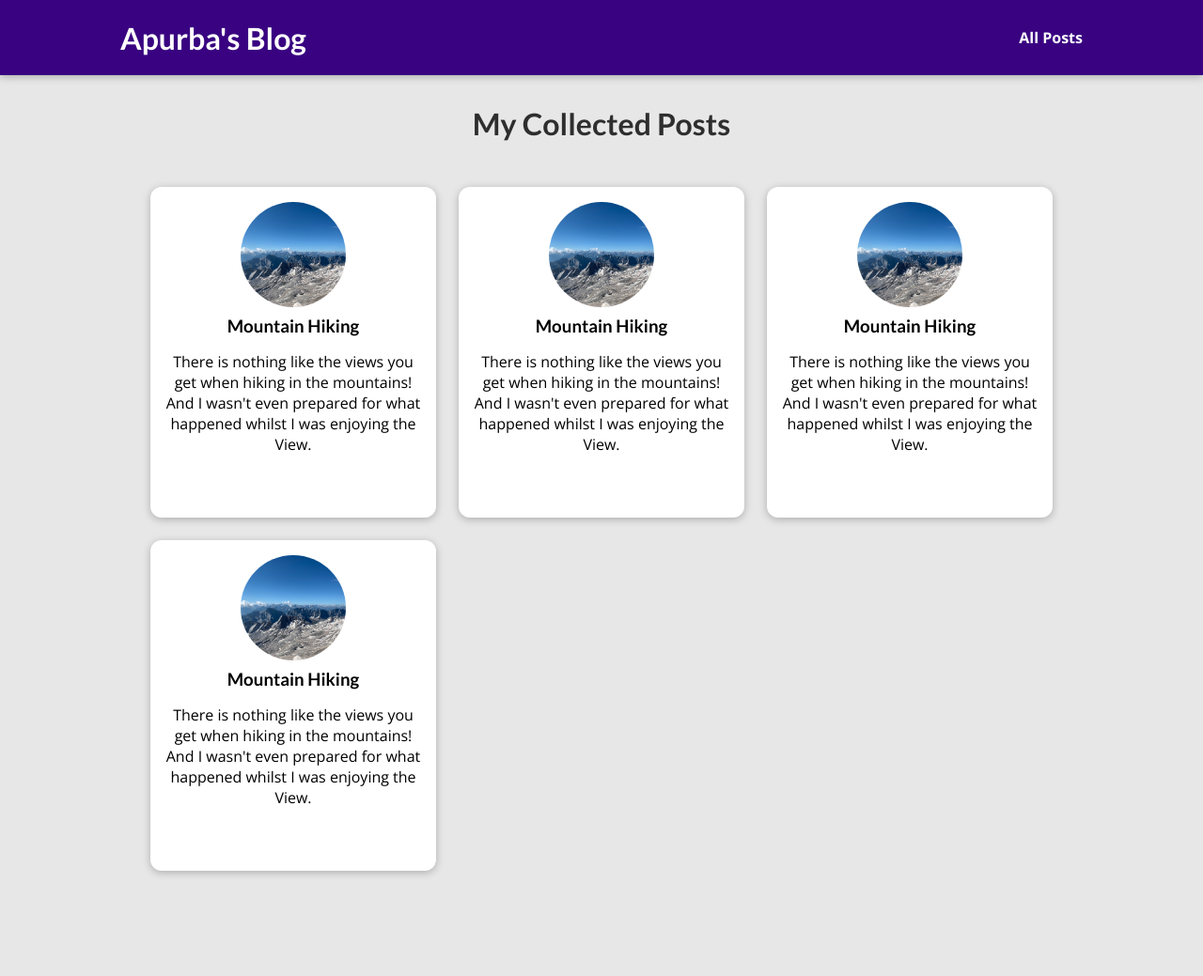
After one commit to thegreywalker/Django-Recreation, a Django app: template my_site/blog/templates/blog/all-posts.html in a window 1280 px wide. The commit adds this page. Shown: the whole page at 94% size. Run offline with Django 4.2, Linux system fonts and the light colour scheme; the template is opened without the code that fills it, so the values that code supplies are empty.

Commit message:
CSS Bug Still in index.html but added Some more pages like All Posts, Post Detail and added the respective CSS files for them which works perfectly ... All Changes are in Stable the URL's in the header works all perfectly and finally the Data is still hard coded but will make it dynamic in the Views file as a Dummy Data in the next Commit. @iamapurba2003

```diff
--- /dev/null
+++ b/my_site/blog/static/blog/all-posts.css
@@ -0,0 +1,43 @@
+body {
+  background-color: #e7e7e7;
+}
+
+#main-navigation {
+  background-color: #390281;
+  box-shadow: 0 2px 8px rgba(0, 0, 0, 0.25);
+}
+
+#all-posts {
+  margin: 7rem auto;
+  width: 90%;
+  max-width: 60rem;
+}
+
+#all-posts h2 {
+  text-align: center;
+  font-size: 2rem;
+  color: #2e2e2e;
+  margin: 3rem 0;
+}
+
+ul {
+  list-style: none;
+  margin: 0;
+  padding: 0;
+  display: grid;
+  grid-template-columns: repeat(auto-fill, minmax(17rem, 1fr));
+  gap: 1.5rem;
+}
+
+.post img {
+  width: 7rem;
+  height: 7rem;
+}
+
+.post a {
+  height: 22rem;
+  transform-origin: center;
+  box-shadow: 0 2px 8px rgba(0, 0, 0, 0.25);
+  border-radius: 12px;
+  background-color: white;
+}
--- /dev/null
+++ b/my_site/blog/static/blog/post.css
@@ -0,0 +1,43 @@
+.post {
+  display: flex;
+  flex-direction: column;
+  align-items: center;
+  text-align: center;
+}
+
+.post a {
+  text-decoration: none;
+  color: black;
+  transition: all 0.2s ease;
+  padding: 1rem;
+}
+
+.post a:hover,
+.post a:active {
+  transform: scale(1.1);
+  background-color: #390281;
+  color: white;
+}
+
+.post img {
+  width: 5rem;
+  height: 5rem;
+  object-fit: cover;
+  border-radius: 50%;
+}
+
+.post h3 {
+  margin: 0.25rem 0;
+}
+
+.post time {
+  color: #666666;
+  margin: 0.25rem;
+  font-style: italic;
+  font-size: 0.85rem;
+}
+
+.post:hover time,
+.post:active time {
+  color: white;
+}
--- /dev/null
+++ b/my_site/blog/templates/blog/all-posts.html
@@ -0,0 +1,24 @@
+{% extends "base.html" %}
+{% load static %}
+
+{% block title %}
+    All My Posts
+{% endblock title %}
+
+{% block css_files %}
+    <link rel="stylesheet" href="{% static "blog/post.css" %}" />
+    <link rel="stylesheet" href="{% static "blog/all-posts.css" %}" />
+{% endblock css_files %}
+
+{% block content %}
+    <section id="all-posts">
+        <h2>My Collected Posts</h2>
+
+        <ul>
+           {% include "blog/includes/post.html" %}
+           {% include "blog/includes/post.html" %}
+           {% include "blog/includes/post.html" %}
+           {% include "blog/includes/post.html" %}
+        </ul>
+    </section>
+{% endblock content %}
--- /dev/null
+++ b/my_site/blog/templates/blog/includes/post.html
@@ -0,0 +1,12 @@
+{% load static %}
+<li>
+    <article class="post">
+        <a href="{% url 'Post_Detail' "the-mountains" %}">
+            <img src="{% static "blog/images/mountains.jpg" %}" alt="Mountain Hiking" />
+            <div class="post__content">
+                <h3>Mountain Hiking</h3>
+                <p>There is nothing like the views you get when hiking in the mountains! And I wasn't even prepared for what happened whilst I was enjoying the View.</p>
+            </div>
+        </a>
+    </article>
+</li>
--- a/my_site/blog/views.py
+++ b/my_site/blog/views.py
@@ -5,7 +5,7 @@ def index(request):
     return render(request, "blog/index.html")
 
 def posts(request):
-    pass
+    return render(request, "blog/all-posts.html")
 
 def post_detail(request, slug):
-    pass
+    return render(request, "blog/post-detail.html")
--- a/my_site/templates/base.html
+++ b/my_site/templates/base.html
@@ -6,7 +6,7 @@
     <meta charset="UTF-8">
     <meta http-equiv="X-UA-Compatible" content="IE=edge">
     <meta name="viewport" content="width=device-width, initial-scale=1.0">
-    <link rel="stylesheet" href="{% static "app.css" %}" />
+    <link rel="stylesheet" href="{% static "app.css" %}" >
     {% block css_files %}{% endblock css_files %}
     <title>
         {% block title %}{% endblock title %}
@@ -14,6 +14,14 @@
 
 </head>
 <body>
+    <header id="main-navigation">
+        <h1>
+            <a href="{% url 'home' %}">Apurba's Blog</a>
+        </h1>
+        <nav>
+            <a href="{% url 'Posts' %}">All Posts</a>
+        </nav>
+    </header>
     {% block content %}{% endblock content %}
 </body>
 </html>
```
Also changed, not shown: my_site/blog/static/blog/index.css (+0 -14 lines), my_site/blog/static/blog/post-detail.css (added, +62 -0 lines), my_site/blog/templates/blog/index.html (+3 -21 lines), my_site/blog/templates/blog/post-detail.html (added, +30 -0 lines), my_site/blog/static/blog/images/coding.jpg (added), my_site/blog/static/blog/images/mountains.jpg (added), my_site/blog/static/blog/images/woods.jpg (added), 1 other file.
